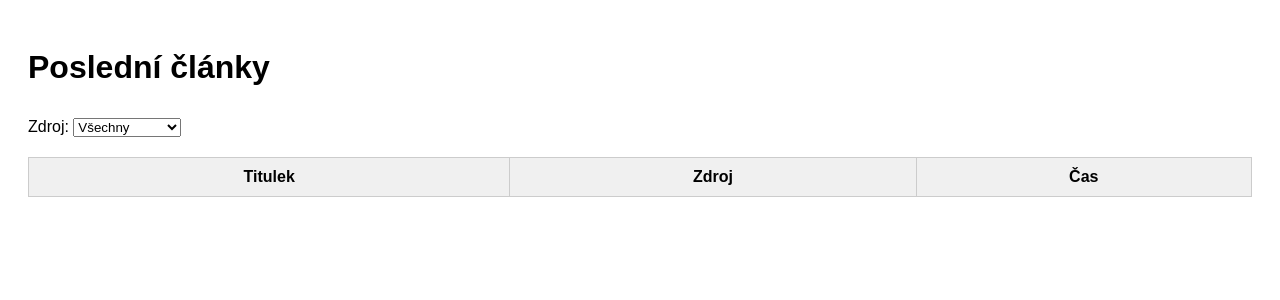
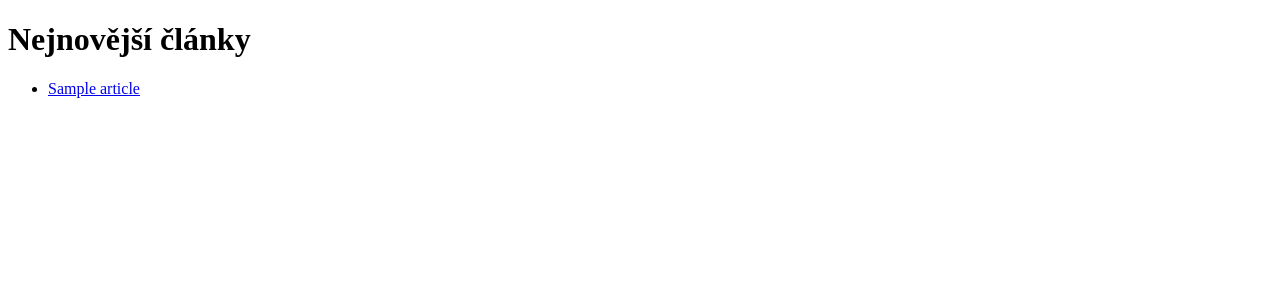
Before and after one commit to jannovak263/news-scraper, a Flask app: template news_scraper/templates/index.html in a window 1280 px wide. Shown: the top 300 px of the page. Run offline with Flask 3, Linux system fonts and the light colour scheme; the template is opened without the code that fills it: most values are stand-ins (such as "Sample title", 1, 10 or a date in 2020); lists and menus that the app fills with data are empty.

```diff
--- a/news_scraper/templates/index.html
+++ b/news_scraper/templates/index.html
@@ -1,52 +1,18 @@
 <!DOCTYPE html>
 <html>
 <head>
-    <meta charset="utf-8">
-    <title>Zpravodajský výpis</title>
-    <style>
-        body { font-family: sans-serif; padding: 20px; }
-        table { width: 100%; border-collapse: collapse; margin-top: 20px; }
-        th, td { border: 1px solid #ccc; padding: 10px; }
-        th { background-color: #f0f0f0; }
-        select { margin-top: 10px; }
-    </style>
+    <title>Články</title>
 </head>
 <body>
-    <h1>Poslední články</h1>
-    <label for="source">Zdroj:</label>
-    <select id="source" onchange="loadArticles()">
-        <option value="">Všechny</option>
-        <option value="euro.cz">euro.cz</option>
-        <option value="tydenikeuro.cz">tydenikeuro.cz</option>
-    </select>
-    <table>
-        <thead>
-            <tr><th>Titulek</th><th>Zdroj</th><th>Čas</th></tr>
-        </thead>
-        <tbody id="article-body"></tbody>
-    </table>
-    <script>
-        function loadArticles() {
-            const source = document.getElementById('source').value;
-            let url = '/api/articles';
-            if (source) url += '?source=' + source;
-
-            fetch(url)
-                .then(res => res.json())
-                .then(data => {
-                    const tbody = document.getElementById('article-body');
-                    tbody.innerHTML = '';
-                    data.forEach(a => {
-                        const row = `<tr>
-                            <td><a href="${a.url}" target="_blank">${a.title}</a></td>
-                            <td>${a.source}</td>
-                            <td>${new Date(a.date).toLocaleString()}</td>
-                        </tr>`;
-                        tbody.innerHTML += row;
-                    });
-                });
-        }
-        loadArticles();
-    </script>
+    <h1>Nejnovější články</h1>
+    <ul>
+        {% for article in articles %}
+            <li>
+                <a href="{{ article.link or article.url }}" target="_blank">
+                    {{ article.title }}
+                </a>
+            </li>
+        {% endfor %}
+    </ul>
 </body>
 </html>
```
